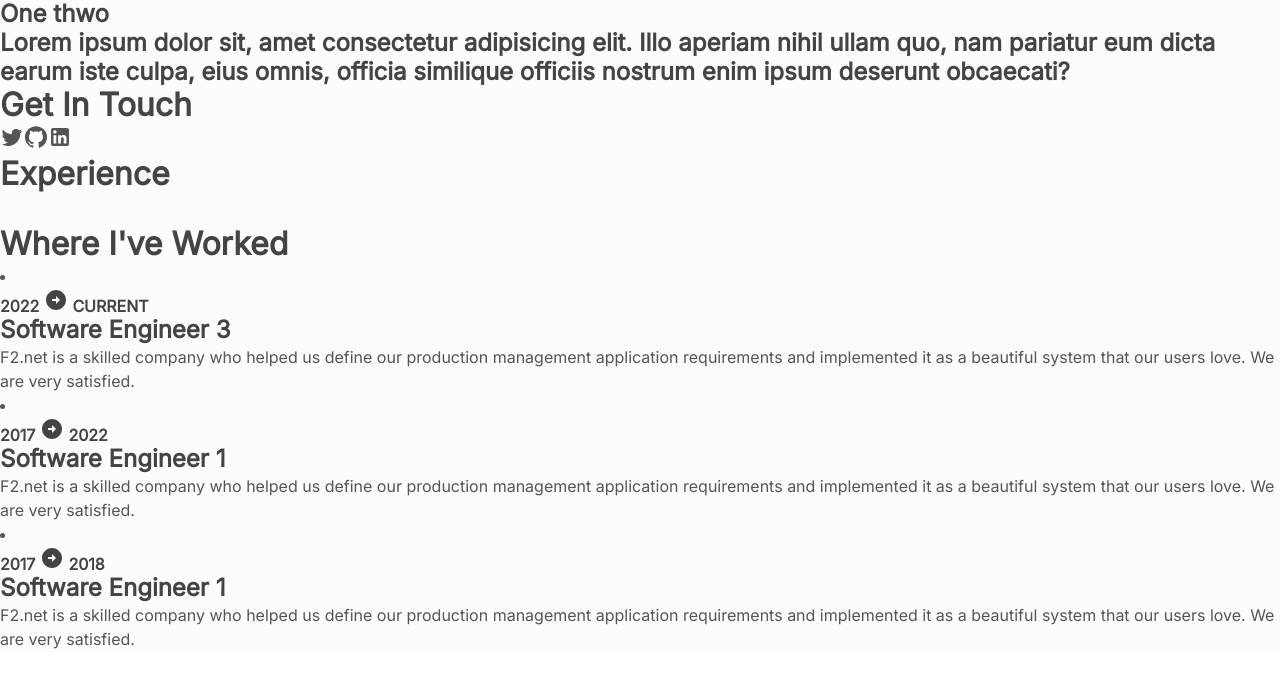
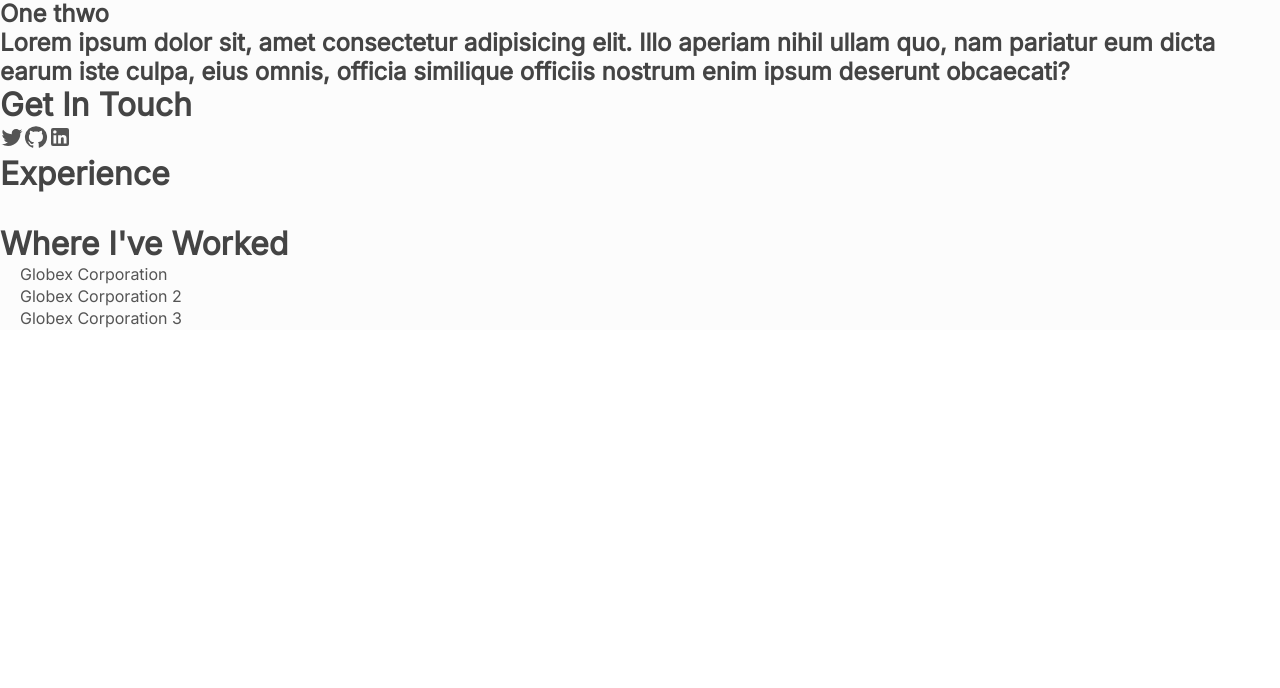
Before and after one commit to manq2010/my-portfolio, a React (Create React App) app: page /resume in a window 1280 px wide. Shown: the top 688 px of the page. Built offline with nearby package versions, Linux system fonts and the light colour scheme; a web font is replaced by a local one.

Commit message:
Update experience component

```diff
--- a/src/data/experienceData.js
+++ b/src/data/experienceData.js
@@ -1,6 +1,6 @@
 const experienceData = [
   {
-    id: 1,
+    id: 0,
     company: 'Globex Corporation',
     jobtitle: 'Frontend Developer',
     startYear: '2018',
@@ -17,7 +17,32 @@ const experienceData = [
       'Delivered an overall fast, yet accessible and silky smooth user experience in the app.',
     ],
   },
-
+  {
+    id: 1,
+    company: 'Globex Corporation 2',
+    jobtitle: 'Frontend Developer',
+    startYear: '2018',
+    endYear: '2019',
+    intro:
+        'I worked on a couple of projects for organizations and individuals as a frontend engineering contractor.',
+    points: [
+      'Crafted a scalable component library that enforced accessibility and fluency across the application.',
+      'Built a multi-role user authentication system from the ground up with JavaScript.',
+      'Implemented a client-side localization system for the entire app.',
+    ],
+  },
+  {
+    id: 2,
+    company: 'Globex Corporation 3',
+    jobtitle: 'Frontend Developer',
+    startYear: '2018',
+    endYear: '2019',
+    intro:
+        'I worked on a couple of projects for organizations and individuals as a frontend engineering contractor.',
+    points: [
+      'Crafted a scalable component library that enforced accessibility and fluency across the application.',
+    ],
+  },
 ];
 
 export default experienceData;
--- a/src/features/Experience/Experience.jsx
+++ b/src/features/Experience/Experience.jsx
@@ -1,12 +1,86 @@
-import React from 'react';
-import { v4 as uuidv4 } from 'uuid';
+import React, { useState, useEffect, useRef } from 'react';
+// import { v4 as uuidv4 } from 'uuid';
 import styled from 'styled-components';
-import { experiencies } from '../../data/portfolio';
-import ExperienceItem from './ExperienceItem';
+import experienceData from '../../data/experienceData';
+// import ExperienceItem from './ExperienceItem';
 
 const ExperienceSection = styled.section`
 margin-top: 2rem;
 // display: flex;
+`;
+
+const ExperinceList = styled.div`
+position: relative;
+z-index: 3;
+width: max-content;
+padding: 0;
+margin: 0;
+list-style: none;
+
+@media (max-width: 600px) {
+  display: flex;
+  overflow-x: auto;
+  width: calc(100% + 100px);
+  padding-left: 50px;
+  margin-left: -50px;
+  margin-bottom: 30px;
+}
+@media (max-width: 480px) {
+  width: calc(100% + 50px);
+  padding-left: 25px;
+  margin-left: -25px;
+}
+
+li {
+  &:first-of-type {
+    @media (max-width: 600px) {
+      margin-left: 50px;
+    }
+    @media (max-width: 480px) {
+      margin-left: 25px;
+    }
+  }
+  &:last-of-type {
+    @media (max-width: 600px) {
+      padding-right: 50px;
+    }
+    @media (max-width: 480px) {
+      padding-right: 25px;
+    }
+  }
+}
+`;
+
+const StyledTabButton = styled.button`
+display: flex;
+align-items: center;
+width: 100%;
+height: var(--tab-height);
+padding: 0 20px 2px;
+border-left: 2px solid var(--lightest-navy);
+background-color: transparent;
+color: ${({ isActive }) => (isActive ? 'var(--green)' : 'var(--slate)')};
+font-family: var(--font-mono);
+font-size: var(--fz-xs);
+text-align: left;
+white-space: nowrap;
+
+@media (max-width: 768px) {
+  padding: 0 15px 2px;
+}
+@media (max-width: 600px) {
+
+  min-width: 120px;
+  padding: 0 15px;
+  border-left: 0;
+  border-bottom: 2px solid blue;
+  text-align: center;
+}
+
+&:hover,
+&:focus {
+  background-color: green;
+}
 `;
 
 const SectionTitle = styled.h1`
@@ -17,19 +91,66 @@ const ExperienceGrid = styled.div`
 
 `;
 
-const Experience = () => (
-  <ExperienceSection>
+const Experience = () => {
+  const [activeTabId, setActiveTabId] = useState(0);
+  const [tabFocus, setTabFocus] = useState(null);
+  const tabs = useRef([]);
+  const revealContainer = useRef(null);
+
+  useEffect(() => {
+
+  }, []);
+
+  const focusTab = () => {
+    if (tabs.current[tabFocus]) {
+      tabs.current[tabFocus].focus();
+      return;
+    }
+    // If we're at the end, go to the start
+    if (tabFocus >= tabs.current.length) {
+      setTabFocus(0);
+    }
+    // If we're at the start, move to the end
+    if (tabFocus < 0) {
+      setTabFocus(tabs.current.length - 1);
+    }
+  };
+
+  // Only re-run the effect if tabFocus changes
+  useEffect(() => focusTab(), [tabFocus]);
+
+  return (
+    <ExperienceSection id="jobs" ref={revealContainer}>
       <SectionTitle>Where I&apos;ve Worked</SectionTitle>
-    <div id="experience">
-      { experiencies && (
+      <div id="experience" className="inner">
+        <ExperinceList>
+          { experienceData && (
           <ExperienceGrid>
-        {experiencies.map((experience) => (
-          <ExperienceItem key={uuidv4()} experience={experience} />
+            {experienceData.map((companyName) => (
+              // <ExperienceItem key={uuidv4()} experience={experience} />
+              <StyledTabButton
+                key={companyName.id}
+                isActive={activeTabId === companyName.id}
+                onClick={() => setActiveTabId(companyName.id)}
+                // eslint-disable-next-line no-return-assign
+                ref={(el) => (tabs.current[companyName.id] = el)}
+                id={`tab-${companyName.id}`}
+                role="tab"
+                tabIndex={activeTabId === companyName.id ? '0' : '-1'}
+                aria-selected={activeTabId === companyName.id}
+                aria-controls={`panel-${companyName.id}`}
+              >
+                <span>{companyName.company}</span>
+              </StyledTabButton>
+
             ))}
           </ExperienceGrid>
           )}
+
+        </ExperinceList>
       </div>
     </ExperienceSection>
   );
+};
 
 export default Experience;
--- a/src/pages/Project/ProjectPage.jsx
+++ b/src/pages/Project/ProjectPage.jsx
@@ -1,12 +1,21 @@
 import React, { useState } from 'react';
 import { v4 as uuidv4 } from 'uuid';
 import { Link } from 'react-router-dom';
+import styled from 'styled-components';
 import { Helmet } from 'react-helmet';
 import { Grid } from '@mui/material';
 import HomeIcon from '@mui/icons-material/Home';
 import ProjectItem from '../../features/Projects/ProjectItem';
 import projectsData from '../../data/projectsData';
 import headerData from '../../data/headerData';
+import Navbar from '../../features/Navbar/Navbar';
+
+const ProjectWrapper = styled.div`
+`;
+
+const ProjectItems = styled.section`
+margin-top: 2rem
+`;
 
 const ProjectPage = () => {
   const [search, setSearch] = useState('');
@@ -17,7 +26,7 @@ const ProjectPage = () => {
   });
 
   return (
-    <div>
+    <ProjectWrapper>
       <Helmet>
         <title>
           {headerData.name}
@@ -25,7 +34,8 @@ const ProjectPage = () => {
           | Projects
         </title>
       </Helmet>
-
+      <Navbar />
+      <ProjectItems>
         <div>
           <Link to="/">
             <HomeIcon />
@@ -33,7 +43,6 @@ const ProjectPage = () => {
           <h1>Projects</h1>
         </div>
         <div>
-
           <div className="projectPage-search">
             <input type="text" value={search} onChange={(e) => setSearch(e.target.value)} placeholder="Search project..." />
           </div>
@@ -45,8 +54,8 @@ const ProjectPage = () => {
             </Grid>
           </div>
         </div>
-
-    </div>
+      </ProjectItems>
+    </ProjectWrapper>
   );
 };
 
```
Lines whose indentation alone changed are shown as unchanged.
